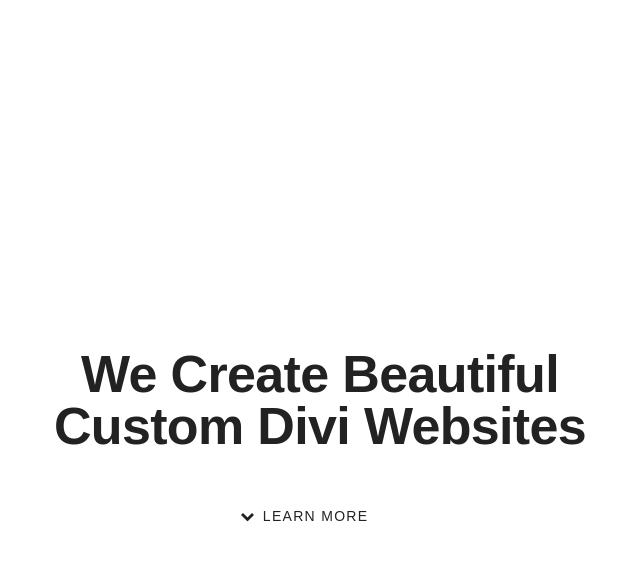
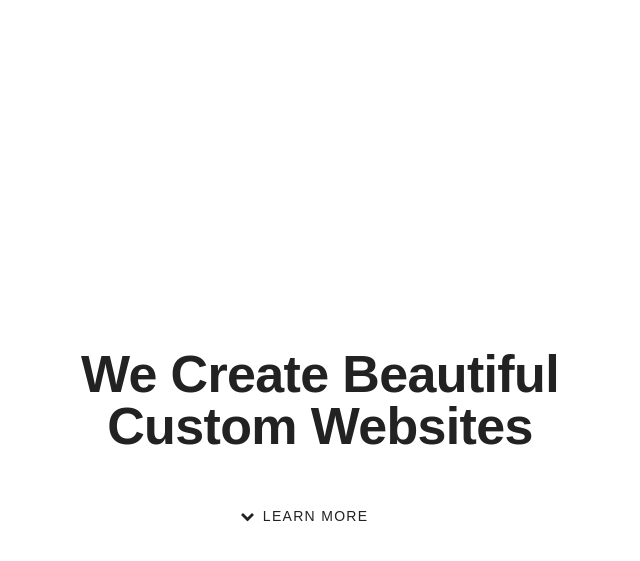
Before and after one commit to pagealchemy/pa, a Jekyll site: the page index.html, which Jekyll copies as it is, in a window 1280 px wide and 900 px high. Shown: the top 561 px of the window, without its empty margins (288-928 px from the left). Built offline with Jekyll 4.4.1, drawn with Linux system fonts in a browser that asks for light colours.

Commit message:
Update index.html

```diff
--- a/index.html
+++ b/index.html
@@ -24,7 +24,7 @@
 
 			<header id="header">
 				<div class="content">
-					<h1><a href="#">We Create Beautiful<br> Custom Divi Websites</a></h1>
+					<h1><a href="#">We Create Beautiful<br> Custom Websites</a></h1>
 
 					<div class="actions">
 						<a href="#contact" class="button learn icon fa-chevron-down scrolly">Learn More</a>
```
